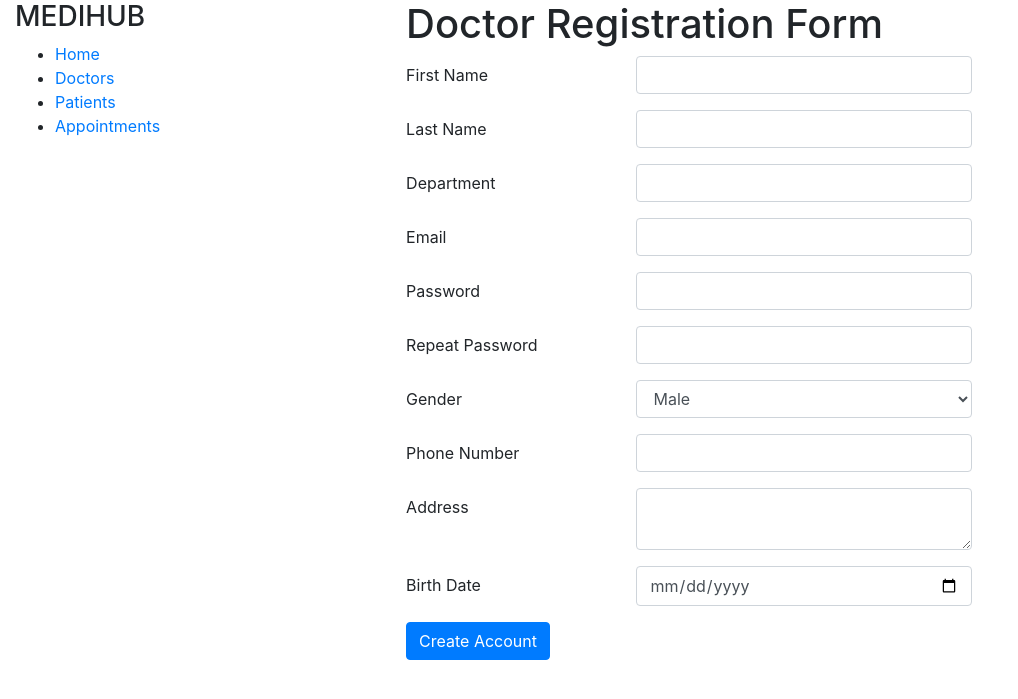
After one commit to Yshaq/medihub, a Django app: page /hospital/registration-doctor/ in a window 1280 px wide. The commit adds this page. Shown: the top 699 px of the page, without its empty margins (0-1018 px from the left). Run offline with Django 3.2, Linux system fonts and the light colour scheme; some libraries are stand-ins or nearby versions.

Commit message:
doctor registration

```diff
--- a/hospital/templates/hospital/base.html
+++ b/hospital/templates/hospital/base.html
@@ -13,6 +13,10 @@
         <div class="row">
           <div class="col-sm-2">
               <h3>MEDIHUB</h3>
+              {% if request.user.is_authenticated %}
+              <p>Hello {{user.first_name}} {{user.lastname}}</p>
+              {% endif %}
+
             <ul class="sidebar-nav">
                 <li><a href="{% url 'index' %}">Home</a></li>
                 <li><a href="{% url 'doctor-list' %}">Doctors</a></li>
--- /dev/null
+++ b/hospital/templates/hospital/doctor_registration.html
@@ -0,0 +1,101 @@
+{% extends 'hospital/base.html' %}
+{% block content %}
+
+<div class="row register-form">
+    <div class="col-md-8 offset-md-2">
+        <form class="custom-form" style="margin-top: 0px;" method="post">
+            {% csrf_token %}
+            <h1>Doctor Registration Form</h1>
+            <div class="form-row form-group">
+                <div class="col-sm-4 label-column">
+                    <label class="col-form-label" for="first-name-input-field">First Name </label>
+                </div>
+                <div class="col-sm-6 input-column">
+                    <input class="form-control" type="text" name="first_name" required="">
+                </div>
+            </div>
+            <div class="form-row form-group">
+                <div class="col-sm-4 label-column">
+                    <label class="col-form-label" for="Last-name-input-field">Last Name </label>
+                </div>
+                <div class="col-sm-6 input-column">
+                    <input class="form-control" type="text" name="last_name" required="">
+                </div>
+            </div>
+            <div class="form-row form-group">
+                <div class="col-sm-4 label-column">
+                    <label class="col-form-label" for="department-input-field">Department </label>
+                </div>
+                <div class="col-sm-6 input-column">
+                    <input class="form-control" type="text" name="department" required="">
+                </div>
+            </div>
+            <div class="form-row form-group">
+                <div class="col-sm-4 label-column">
+                    <label class="col-form-label" for="email-input-field">Email </label>
+                </div>
+                <div class="col-sm-6 input-column">
+                    <input class="form-control" type="email" name="email" required="">
+                </div>
+            </div>
+            <div class="form-row form-group">
+                <div class="col-sm-4 label-column">
+                    <label class="col-form-label" for="pawssword-input-field">Password </label>
+                </div>
+                <div class="col-sm-6 input-column">
+                    <input class="form-control" type="password" name="password" required="">
+                </div>
+            </div>
+            <div class="form-row form-group">
+                <div class="col-sm-4 label-column">
+                    <label class="col-form-label" for="repeat-pawssword-input-field">Repeat Password </label>
+                </div>
+                <div class="col-sm-6 input-column">
+                    <input class="form-control" type="password" name="repeatpassword" required="">
+                </div>
+            </div>
+            <div class="form-row form-group">
+                <div class="col-sm-4 label-column">
+                    <label class="col-form-label" for="dropdown-input-field">Gender</label>
+                </div>
+                <div class="col-sm-6 input-column">
+                    <select class="form-control" name="gender" required="">
+                        <optgroup label="Select Gender">
+                            <option value="M">Male</option>
+                            <option value="F">Female</option>
+                            <option value="X">Other</option>
+                        </optgroup>
+                    </select>
+                </div>
+            </div>
+            <div class="form-row form-group">
+                <div class="col-sm-4 label-column">
+                    <label class="col-form-label" for="name-input-field">Phone Number</label>
+                </div>
+                <div class="col-sm-6 input-column">
+                    <input class="form-control" type="tel" name="phonenumber" required="">
+                </div>
+            </div>
+            <div class="form-row form-group">
+                <div class="col-sm-4 label-column">
+                    <label class="col-form-label" for="name-input-field">Address</label>
+                </div>
+                <div class="col-sm-6 input-column">
+                    <textarea class="form-control" name="address" required=""></textarea>
+                </div>
+            </div>
+            <div class="form-row form-group">
+                <div class="col-sm-4 label-column">
+                    <label class="col-form-label" for="name-input-field">Birth Date</label>
+                </div>
+                <div class="col-sm-6 input-column">
+                    <input class="form-control" type="date" name="dateofbirth" required="">
+                </div>
+            </div>
+
+            <button class="btn btn-primary submit-button" type="submit">Create Account</button>
+        </form>
+    </div>
+</div>
+
+{% endblock %}
--- a/hospital/urls.py
+++ b/hospital/urls.py
@@ -21,4 +21,6 @@ urlpatterns = [
     path('appointment/edit/<int:id>', views.editAppointmentView, name='edit-appointment'),
     path('appointment/delete/<int:id>', views.deleteAppointmentView, name='delete-appointment'),
 
+    path('registration-doctor/', views.doctorRegistration, name='doctor-registration'),
+
 ]
--- a/hospital/views.py
+++ b/hospital/views.py
@@ -3,6 +3,8 @@ from django.shortcuts import get_object_or_404, render, redirect
 from .models import Doctor, Patient, Appointment
 from .forms import DoctorForm, PatientForm, AppointmentForm
 from django.contrib import messages
+from django.contrib.auth.models import User, Group
+from django.contrib.auth import login, authenticate, logout
 
 # Create your views here.
 def landingPageView(request):
@@ -10,6 +12,38 @@ def landingPageView(request):
 
 def indexView(request):
     return render(request, 'hospital/index.html')
+
+def doctorRegistration(request):
+    error = ""
+    if request.method == 'POST':
+        first_name = request.POST['first_name']
+        last_name = request.POST['last_name']
+        gender = request.POST['gender']
+        birthdate = request.POST['dateofbirth']
+        department = request.POST['department']
+        phonenumber = request.POST['phonenumber']
+        email = request.POST['email']
+        password = request.POST['password']
+        repeatpassword = request.POST['repeatpassword']
+        address = request.POST['address']
+
+        if password == repeatpassword:
+            user = User.objects.create_user(username=email, first_name=first_name, last_name=last_name, email=email, password = password)
+
+            doc_grp = Group.objects.get_or_create(name = 'Doctors-waiting')[0]
+            doc_grp.user_set.add(user)
+            user.save()
+
+            doctor = Doctor.objects.create(user=user, first_name=first_name, last_name=last_name, gender=gender, dob=birthdate, department=department, phone=phonenumber, address=address, email=email)
+            messages.success(request, "Doctor account created, waiting for approval.")
+            return redirect('index')
+
+        else:
+            messages.error(request, "Passwords do not match")
+
+    context = {'error' : error}
+    return render(request, 'hospital/doctor_registration.html', context)
+
 
 #=================================================
 #           DOCTOR MODEL CRUD
@@ -190,3 +224,5 @@ def deleteAppointmentView(request, id):
         'appointment': appointment,
     }
     return render(request, 'hospital/delete_appointment.html', context)
+
+#==========================================================
```
Also changed, not shown: db.sqlite3.
